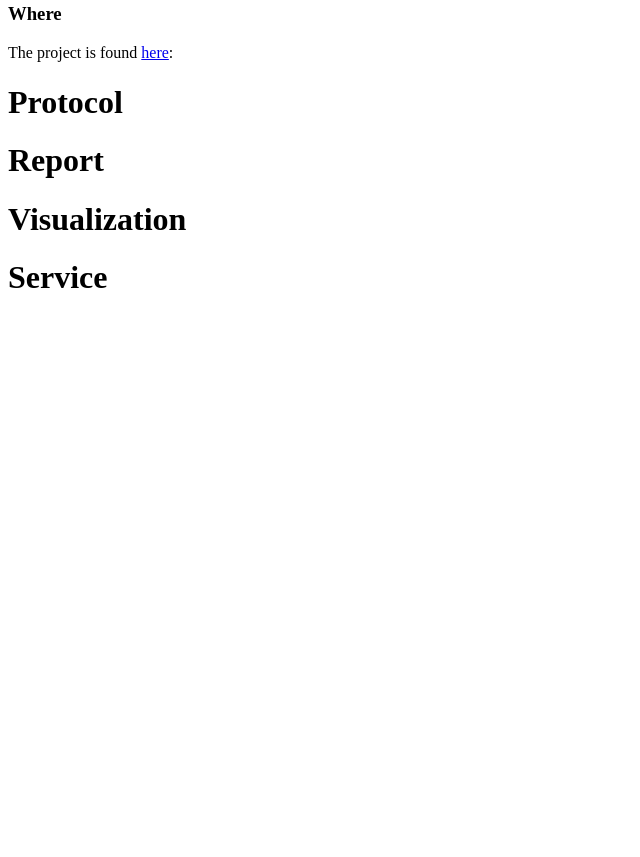
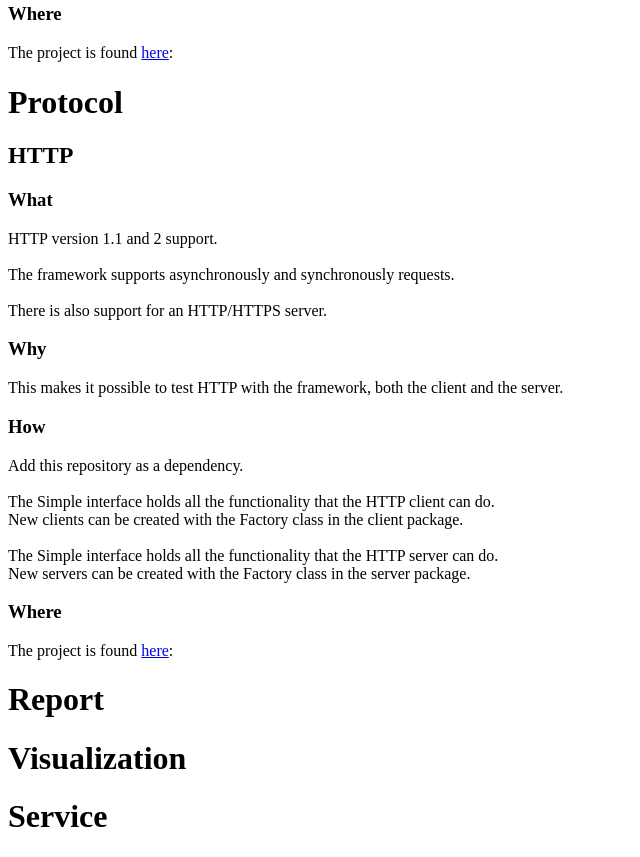
Before and after one commit to HenryssonDaniel/teacup.github.io, a plain HTML site: page index.html in a window 1280 px wide. Shown: the part 2208-3065 px from the top of the page, without its empty margins (0-640 px from the left). Before the commit the page ends 2525 px from the top, so only its background shows below. Drawn offline with Linux system fonts and the light colour scheme.

Commit message:
Add HTTP protocol information

```diff
--- a/index.html
+++ b/index.html
@@ -64,6 +64,21 @@
         <p>The project is found <a href="https://github.com/HenryssonDaniel/teacup-java-engine-junit" title="junit">
             here</a>:</p>
         <h1>Protocol</h1>
+        <h2>HTTP</h2>
+        <h3>What</h3>
+        <p>HTTP version 1.1 and 2 support.<br><br>
+        The framework supports asynchronously and synchronously requests.<br><br>
+            There is also support for an HTTP/HTTPS server.</p>
+        <h3>Why</h3>
+        <p>This makes it possible to test HTTP with the framework, both the client and the server.</p>
+        <h3>How</h3>
+        <p>Add this repository as a dependency.<br><br>
+        The Simple interface holds all the functionality that the HTTP client can do.<br>
+        New clients can be created with the Factory class in the client package.<br><br>
+        The Simple interface holds all the functionality that the HTTP server can do.<br>
+        New servers can be created with the Factory class in the server package.
+        <h3>Where</h3>
+        <p>The project is found <a href="https://github.com/HenryssonDaniel/teacup-java-protocol-http " title="core">here</a>:</p>
         <h1>Report</h1>
         <h1>Visualization</h1>
         <h1>Service</h1>
```
